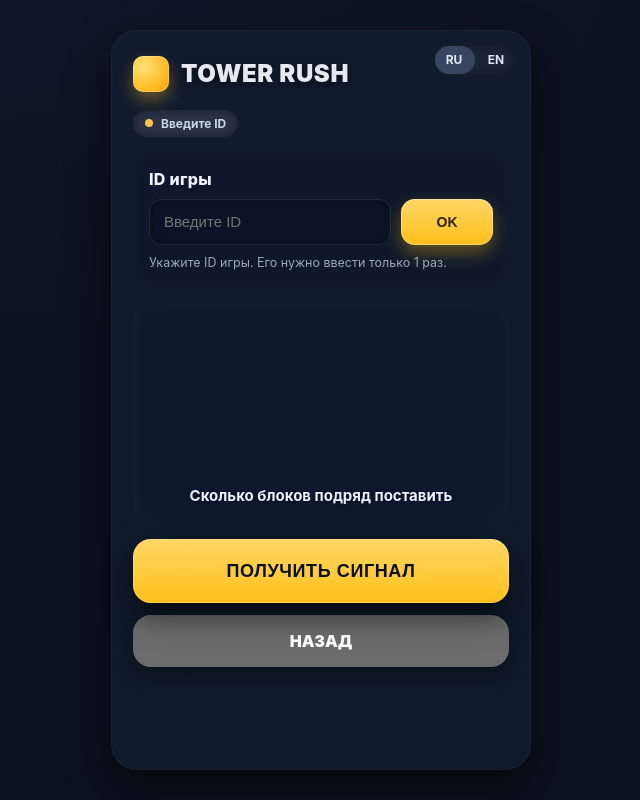
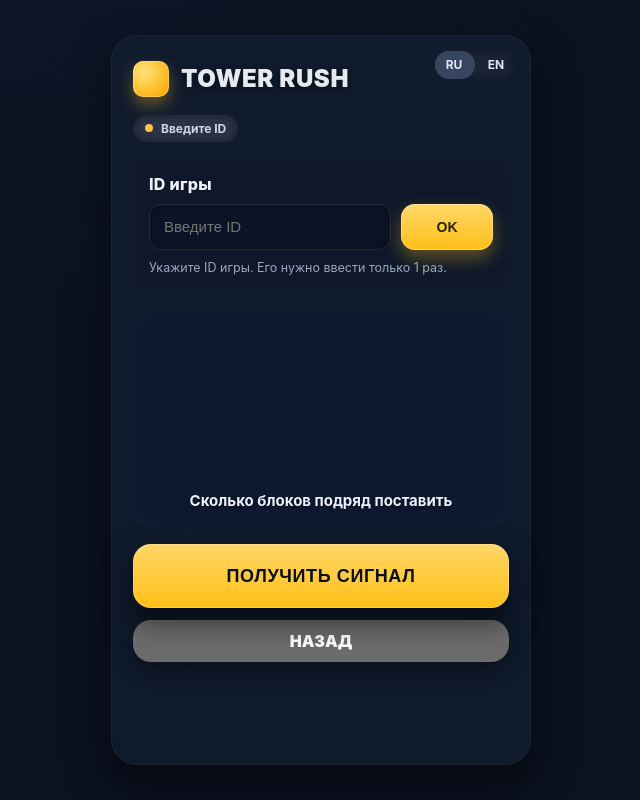
Before and after one commit to casperwinner/twrtst, a plain HTML site: page index.html in a window 1280 px wide. Shown: the whole page, without its empty margins (319-959 px from the left). Drawn offline with Linux system fonts and the light colour scheme.

Commit message:
Update index.html

```diff
--- a/index.html
+++ b/index.html
@@ -193,11 +193,11 @@
     #backBtn{
         margin-top:12px;
         width:100%;
-        height:52px;
+        height:42px;
         border-radius:18px;
         display:block;
         text-align:center;
-        line-height:52px;
+        line-height:42px;
         font-weight:900;
         font-size:16px;
         text-transform:uppercase;
```
